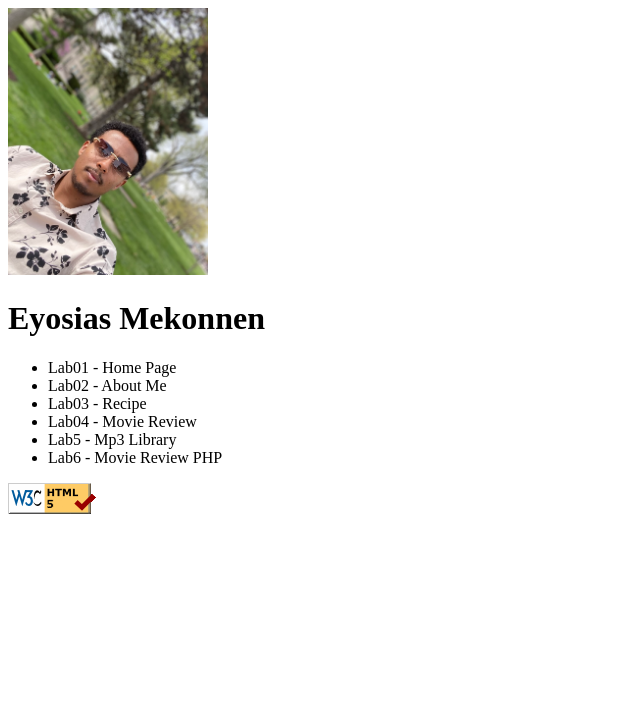
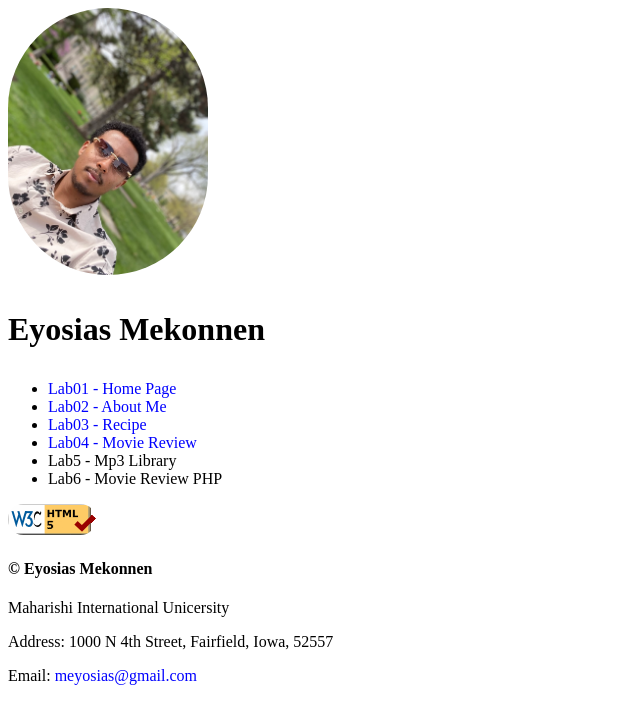
Before and after one commit to eyozias/WAPRepository, a plain HTML site: page index.html in a window 1280 px wide. Shown: the whole page, without its empty margins (0-640 px from the left). Drawn offline with Linux system fonts and the light colour scheme.

Commit message:
edit it to more sophisticated design

```diff
--- a/index.html
+++ b/index.html
@@ -1,51 +1,61 @@
 <!DOCTYPE html>
 <html lang="en">
   <head>
-    <meta charset="UTF-8">
-    <meta http-equiv="X-UA-Compatible" content="IE=edge">
-    <meta name="viewport" content="width=device-width, initial-scale=1.0">
+    <meta charset="UTF-8" />
+    <meta http-equiv="X-UA-Compatible" content="IE=edge" />
+    <meta name="viewport" content="width=device-width, initial-scale=1.0" />
+
     <title>Document</title>
+    <style>
+      img {
+        border-radius: 100px;
+      }
+      .Name {
+        font-weight: bold;
+      }
+      em {
+        color: blue;
+        font-style: normal;
+      }
+    </style>
   </head>
   <body>
     <header>
-        <img src="./img/2CECF3C4-1796-4103-AD00-9D931FC86F75_1_105_c.jpeg" alt="profile picture" width="200">
+      <img
+        src="./img/2CECF3C4-1796-4103-AD00-9D931FC86F75_1_105_c.jpeg"
+        alt="profile picture"
+        width="200px"
+      />
     </header>
     <main>
       <h1>
-        Eyosias Mekonnen
+        <p class="Name">Eyosias Mekonnen</p>
       </h1>
       <ul>
-        <li>
-            Lab01 - Home Page
-         </li>
-        <li>
-            Lab02 - About Me
-        </li>
-        <li>
-            Lab03 - Recipe
-        </li>
-        <li>
-            Lab04 - Movie Review
-        </li>
-        <li>
-            Lab5 - Mp3 Library
-        </li>
-        <li>
-            Lab6 - Movie Review PHP
-        </li>
-
+        <li><em>Lab01 - Home Page</em></li>
+        <li><em>Lab02 - About Me</em></li>
+        <li><em>Lab03 - Recipe</em></li>
+        <li><em>Lab04 - Movie Review</em></li>
+        <li>Lab5 - Mp3 Library</li>
+        <li>Lab6 - Movie Review PHP</li>
       </ul>
     </main>
     <footer>
       <p>
-
-            <a href=" https://validator.w3.org/check?url=https://eyozias.github.io/WAPRepository/">
-
-            <img src="./img/W3.png" alt="Valid HTML!"/>
-
+        <a
+          href=" https://validator.w3.org/check?url=https://eyozias.github.io/WAPRepository/"
+        >
+          <img src="./img/W3.png" alt="Valid HTML!" />
         </a>
-
       </p>
     </footer>
+    <footer2>
+      <h4>
+        <p>&copy; <b>Eyosias Mekonnen</b></p>
+      </h4>
+      <p>Maharishi International Unicersity</p>
+      <p>Address: 1000 N 4th Street, Fairfield, Iowa, 52557</p>
+      <p>Email: <em>meyosias@gmail.com</em></p>
+    </footer2>
   </body>
 </html>
```
Lines whose indentation alone changed are shown as unchanged.
